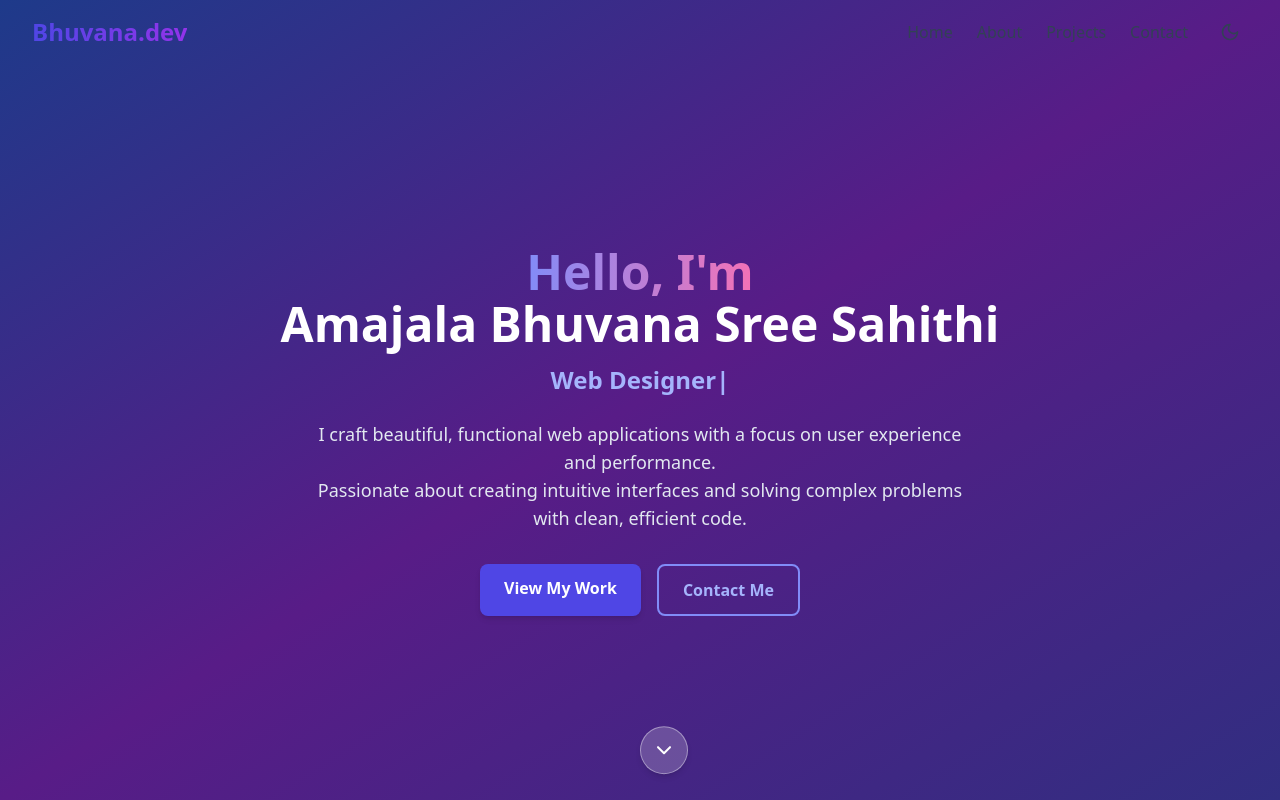
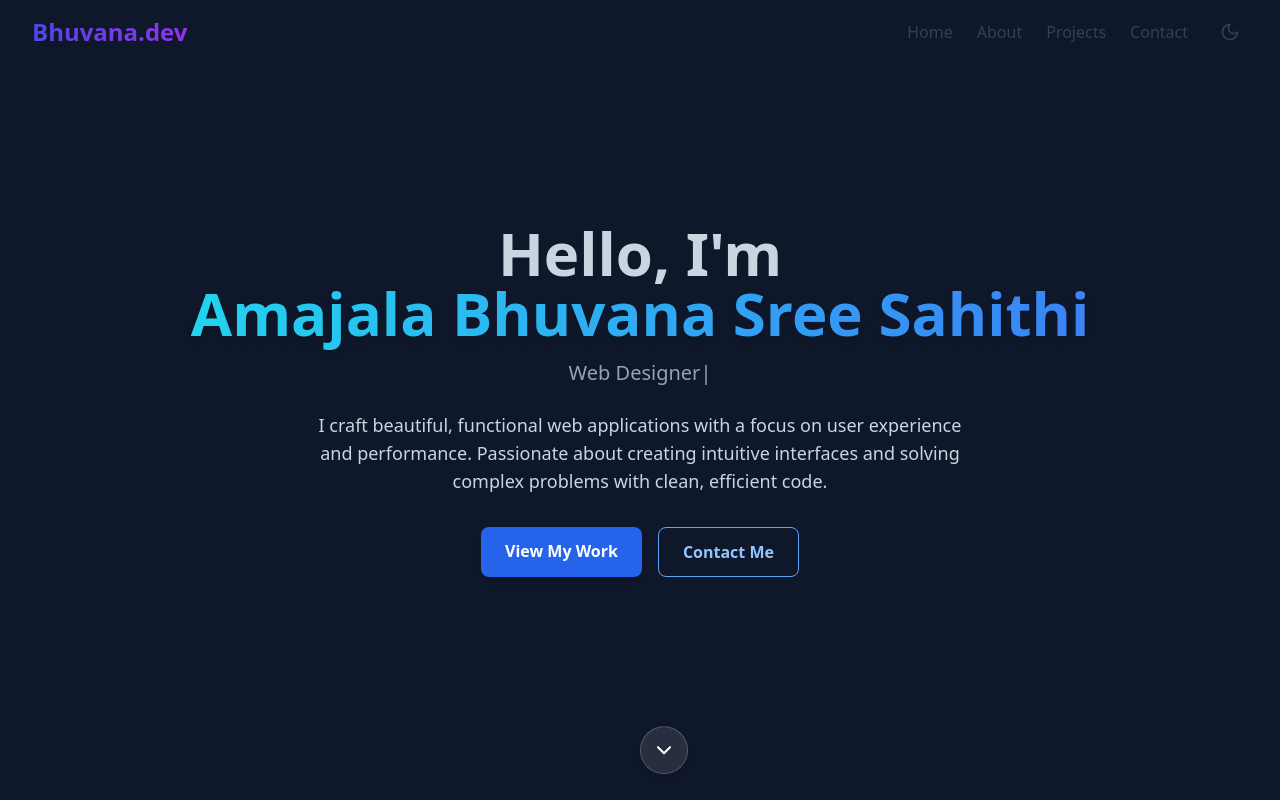
Before and after one commit to bhuvana816/Portfolio., a React (Vite) app: page / in a window 1280 px wide. Shown: the top 800 px of the page. Built offline with nearby package versions, Linux system fonts and the light colour scheme.

Commit message:
Update Hero.tsx

```diff
--- a/src/components/Hero.tsx
+++ b/src/components/Hero.tsx
@@ -4,34 +4,27 @@ import { motion } from 'framer-motion';
 import { ChevronDown } from 'lucide-react';
 import AnimatedSection from './AnimatedSection';
 import { TypeAnimation } from 'react-type-animation';
-import ParticleBackground from './ParticleBackground'; // ✅ Add this line
+import ParticleBackground from './ParticleBackground';
 
 const Hero: React.FC = () => {
   return (
     <section
       id="home"
-      className="min-h-screen flex flex-col justify-center pt-16 relative overflow-hidden
-                 bg-gradient-to-br from-blue-900 via-purple-900 to-indigo-900 text-white"
+      className="relative min-h-screen flex flex-col justify-center items-center bg-slate-900 text-white overflow-hidden"
     >
-      {/* Particle Background */}
       <ParticleBackground />
 
-      {/* Optional background pattern (kept as-is) */}
-      <div className="absolute inset-0 bg-grid-pattern opacity-[0.03] z-0"></div>
-
-      {/* Content */}
-      <div className="container mx-auto px-4 md:px-8 relative z-10">
-        <div className="flex flex-col items-center text-center">
+      <div className="container mx-auto px-4 md:px-8 relative z-10 text-center">
         <AnimatedSection>
           <motion.h1
-              className="text-4xl md:text-5xl font-extrabold mb-4 leading-tight"
+            className="text-4xl md:text-6xl font-extrabold mb-4 leading-tight"
             whileHover={{ scale: 1.02 }}
             transition={{ type: 'spring', stiffness: 400 }}
           >
-              <span className="bg-clip-text text-transparent bg-gradient-to-r from-indigo-400 to-pink-400">
-                Hello, I'm
+            <span className="block text-slate-300">Hello, I'm</span>
+            <span className="bg-gradient-to-r from-cyan-400 to-blue-500 bg-clip-text text-transparent drop-shadow-md">
+              Amajala Bhuvana Sree Sahithi
             </span>
-              <div className="mt-1 glow">Amajala Bhuvana Sree Sahithi</div>
           </motion.h1>
         </AnimatedSection>
 
@@ -48,14 +41,13 @@ const Hero: React.FC = () => {
             wrapper="h2"
             speed={50}
             repeat={Infinity}
-              className="text-xl md:text-2xl font-semibold text-indigo-300 mb-6"
+            className="text-lg md:text-xl font-medium text-slate-400 mb-6"
           />
         </AnimatedSection>
 
         <AnimatedSection delay={0.3}>
-            <p className="text-slate-200 mb-8 leading-relaxed text-base md:text-lg max-w-2xl">
-              I craft beautiful, functional web applications with a focus on user experience and performance. <br />
-              Passionate about creating intuitive interfaces and solving complex problems with clean, efficient code.
+          <p className="text-slate-300 mb-8 leading-relaxed text-base md:text-lg max-w-2xl mx-auto">
+            I craft beautiful, functional web applications with a focus on user experience and performance. Passionate about creating intuitive interfaces and solving complex problems with clean, efficient code.
           </p>
         </AnimatedSection>
 
@@ -63,7 +55,7 @@ const Hero: React.FC = () => {
           <div className="flex flex-wrap justify-center gap-4">
             <motion.a
               href="#projects"
-                className="px-6 py-3 bg-indigo-600 hover:bg-indigo-700 text-white font-semibold rounded-lg shadow-md hover:shadow-xl transition-all"
+              className="px-6 py-3 bg-blue-600 hover:bg-blue-700 text-white font-semibold rounded-lg shadow-md hover:shadow-xl transition-all"
               whileHover={{ scale: 1.05 }}
               whileTap={{ scale: 0.95 }}
             >
@@ -71,7 +63,7 @@ const Hero: React.FC = () => {
             </motion.a>
             <motion.a
               href="#contact"
-                className="px-6 py-3 border-2 border-indigo-400 text-indigo-300 font-semibold rounded-lg hover:bg-indigo-800/30 transition-all"
+              className="px-6 py-3 border border-blue-400 text-blue-300 font-semibold rounded-lg hover:bg-blue-800/30 transition-all"
               whileHover={{ scale: 1.05 }}
               whileTap={{ scale: 0.95 }}
             >
@@ -79,7 +71,6 @@ const Hero: React.FC = () => {
             </motion.a>
           </div>
         </AnimatedSection>
-        </div>
       </div>
 
       <motion.div
@@ -89,7 +80,7 @@ const Hero: React.FC = () => {
       >
         <a
           href="#projects"
-          className="flex items-center justify-center w-12 h-12 rounded-full bg-white/20 text-white border border-white/40 shadow-md hover:shadow-lg transition-all"
+          className="flex items-center justify-center w-12 h-12 rounded-full bg-white/10 text-white border border-white/20 shadow-md hover:shadow-lg transition-all"
           aria-label="Scroll to projects"
         >
           <ChevronDown />
```
Lines whose indentation alone changed are shown as unchanged.
